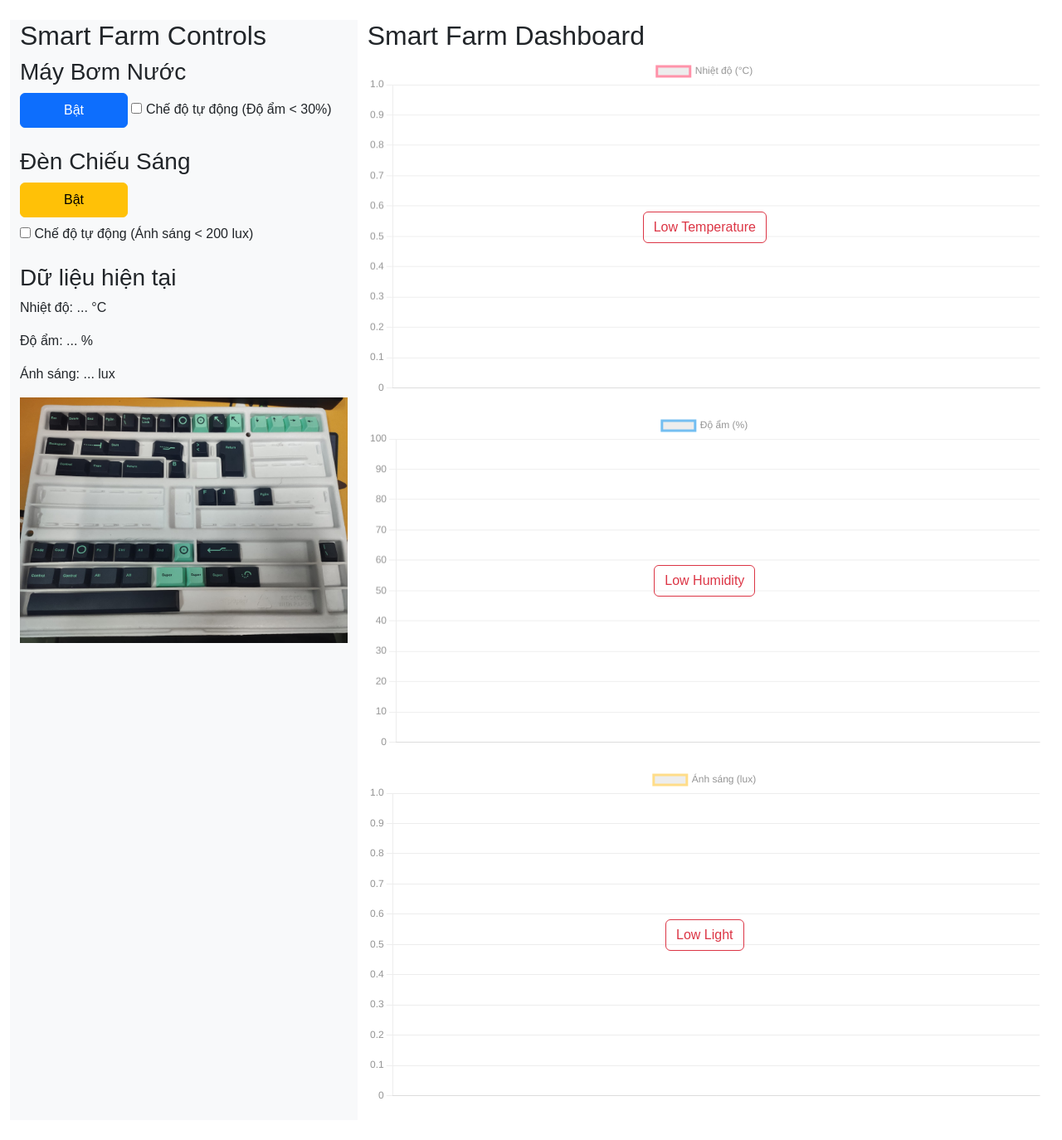
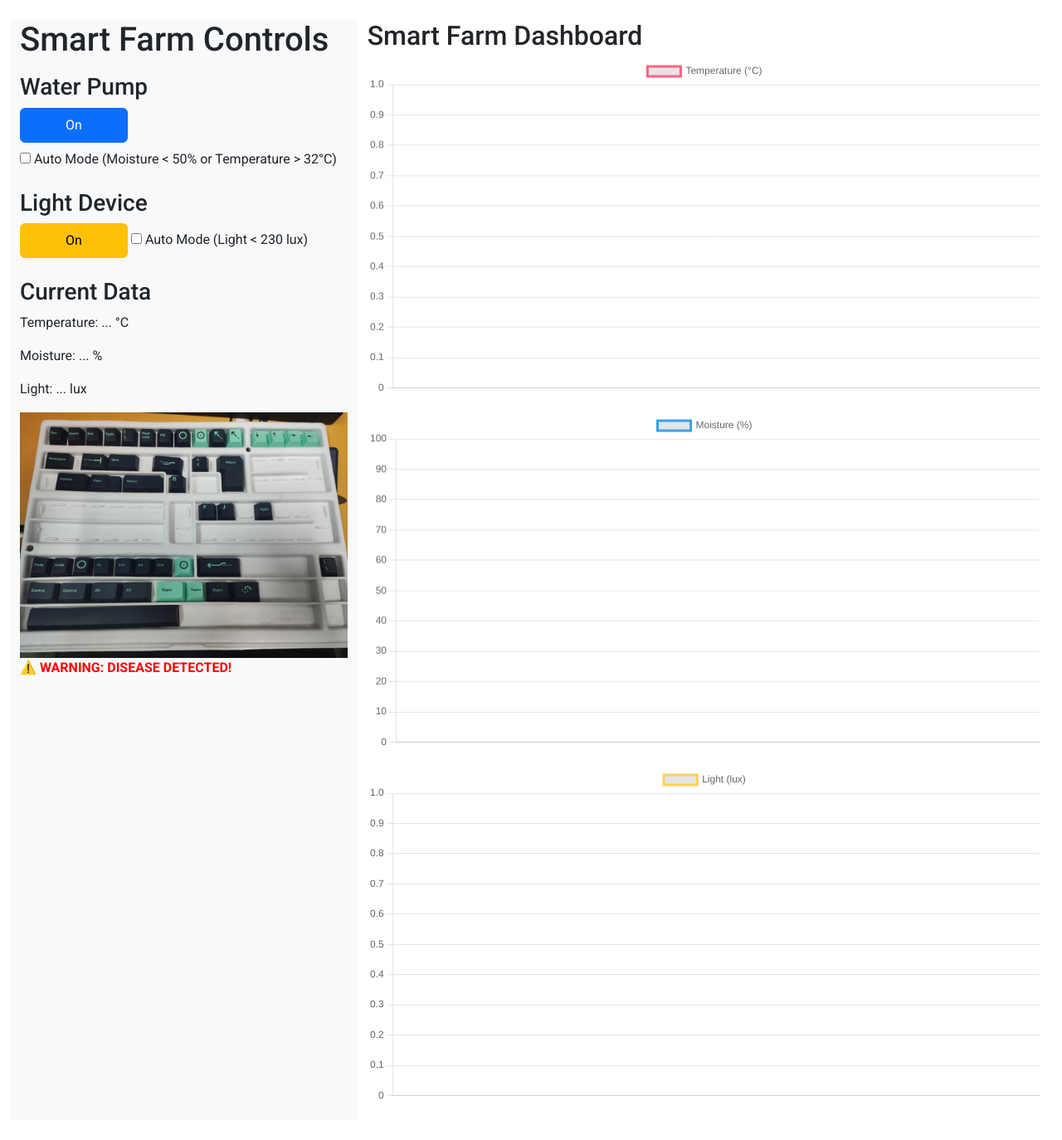
Before and after one commit to khangjhin4444/Smart-Farm, a PHP site: page / in a window 1280 px wide. Shown: the whole page at 83% size. Run offline with PHP 8.4, Linux system fonts and the light colour scheme.

Commit message:
Change language to Eng

```diff
--- a/SmartFarm/index.php
+++ b/SmartFarm/index.php
@@ -5,10 +5,13 @@
     <meta name="viewport" content="width=device-width, initial-scale=1.0">
     <title>Smart Farm Dashboard</title>
     <!-- <script src="https://cdn.tailwindcss.com"></script> -->
+    <link rel="preconnect" href="https://fonts.googleapis.com">
+    <link rel="preconnect" href="https://fonts.gstatic.com" crossorigin>
+    <link href="https://fonts.googleapis.com/css2?family=Roboto:ital,wght@0,100..900;1,100..900&display=swap" rel="stylesheet">
     <link href="https://cdn.jsdelivr.net/npm/bootstrap@5.3.5/dist/css/bootstrap.min.css" rel="stylesheet" integrity="sha384-SgOJa3DmI69IUzQ2PVdRZhwQ+dy64/BUtbMJw1MZ8t5HZApcHrRKUc4W0kG879m7" crossorigin="anonymous">
     <script src="https://cdn.jsdelivr.net/npm/chart.js"></script>
     <style>
-        body { font-family: 'Arial', sans-serif; }
+        body { font-family: Roboto, sans-serif; }
         .container { display: flex; height: 100vh; }
         .left-panel { width: 30%; padding: 20px; background-color: #f3f4f6; }
         .right-panel { width: 70%; padding: 20px; }
@@ -20,40 +23,40 @@
     <div class="container-fluid p-4">
         <div class="row">
             <div class="col-4 bg-light">
-                <h2 class=" mb-6">Smart Farm Controls</h2>
+                <h1 class=" mb-3">Smart Farm Controls</h1>
 
                 <!-- Watering Control -->
                 <div class="mb-4">
-                    <h3 class="text-lg font-semibold">Máy Bơm Nước</h3>
-                    <button id="waterBtn" onclick="controlDevice('water')" class="btn btn-primary px-4 py-2 rounded on" style="width: 130px;">Bật</button>
+                    <h3 class="text-lg font-semibold">Water Pump</h3>
+                    <button id="waterBtn" onclick="controlDevice('water')" class="btn btn-primary px-4 py-2 rounded on" style="width: 130px;">On</button>
                     <label class="flex items-center mt-2">
                         <input type="checkbox" id="autoWater" onchange="toggleAuto('water')" class="mr-2">
-                        Chế độ tự động (Độ ẩm < 30%)
+                        Auto Mode (Moisture < 50% or Temperature > 32°C)
                     </label>
                 </div>
 
                 <!-- Lighting Control -->
                 <div class="mb-4">
-                    <h3 class="text-lg font-semibold">Đèn Chiếu Sáng</h3>
-                    <button id="lightBtn" onclick="controlDevice('light')" class="btn btn-warning px-4 py-2 rounded on" style="width: 130px;">Bật</button>
+                    <h3 class="text-lg font-semibold">Light Device</h3>
+                    <button id="lightBtn" onclick="controlDevice('light')" class="btn btn-warning px-4 py-2 rounded on" style="width: 130px;">On</button>
                     <label class="flex items-center mt-2">
                         <input type="checkbox" id="autoLight" onchange="toggleAuto('light')" class="mr-2">
-                        Chế độ tự động (Ánh sáng < 200 lux)
+                        Auto Mode (Light < 230 lux)
                     </label>
                 </div>
 
                 <!-- Current Sensor Data -->
                 <div id="sensorData" class="mt-6">
-                    <h3 class="text-lg font-semibold">Dữ liệu hiện tại</h3>
-                    <p>Nhiệt độ: <span id="temp">...</span> °C</p>
-                    <p>Độ ẩm: <span id="humidity">...</span> %</p>
-                    <p>Ánh sáng: <span id="light">...</span> lux</p>
+                    <h3 class="text-lg font-semibold">Current Data</h3>
+                    <p>Temperature: <span id="temp">...</span> °C</p>
+                    <p>Moisture: <span id="humidity">...</span> %</p>
+                    <p>Light: <span id="light">...</span> lux</p>
                 </div>
 
                 <div class="mt-6 ">
                     <img class="img-fluid liveImage" src="" alt="" srcset="">
                     <div id="alertBox" style="color: red; font-weight: bold; display: none;">
-                    ⚠️ CẢNH BÁO: Phát hiện bệnh!
+                    ⚠️ WARNING: DISEASE DETECTED!
                     </div>
                 </div>
             </div>
@@ -61,21 +64,21 @@
                 <h2 class="mb-6">Smart Farm Dashboard</h2>
                 <div class="chart-container position-relative">
                     <canvas id="tempChart"></canvas>
-                    <div class="tempOverlay">
+                    <!-- <div class="tempOverlay">
                         <button class="btn btn-outline-danger">Low Temperature</button>
-                    </div>
+                    </div> -->
                 </div>
                 <div class="chart-container position-relative">
                     <canvas id="humidityChart"></canvas>
-                    <div class="humidityOverlay">
+                    <!-- <div class="humidityOverlay">
                         <button class="btn btn-outline-danger">Low Humidity</button>
-                    </div>
+                    </div> -->
                 </div>
                 <div class="chart-container position-relative">
                     <canvas id="lightChart"></canvas>
-                    <div class="lightOverlay">
+                    <!-- <div class="lightOverlay">
                         <button class="btn btn-outline-danger">Low Light</button>
-                    </div>
+                    </div> -->
                 </div>
             </div>
         </div>
@@ -89,7 +92,7 @@
             data: {
                 labels: [],
                 datasets: [{
-                    label: 'Nhiệt độ (°C)',
+                    label: 'Temperature (°C)',
                     data: [],
                     borderColor: 'rgba(255, 99, 132, 1)',
                     fill: false
@@ -103,7 +106,7 @@
             data: {
                 labels: [],
                 datasets: [{
-                    label: 'Độ ẩm (%)',
+                    label: 'Moisture (%)',
                     data: [],
                     borderColor: 'rgba(54, 162, 235, 1)',
                     fill: false
@@ -117,7 +120,7 @@
             data: {
                 labels: [],
                 datasets: [{
-                    label: 'Ánh sáng (lux)',
+                    label: 'Light (lux)',
                     data: [],
                     borderColor: 'rgba(255, 206, 86, 1)',
                     fill: false
@@ -135,21 +138,21 @@
                     document.getElementById('temp').textContent = data.temp;
                     document.getElementById('humidity').textContent = data.humidity;
                     document.getElementById('light').textContent = data.light;
-                    if (data.temp < 15) {
-                        document.querySelector('.tempOverlay').style.display = 'flex';
-                    } else {
-                        document.querySelector('.tempOverlay').style.display = 'none';
-                    }
-                    if (data.humidity < 50) {
-                        document.querySelector('.humidityOverlay').style.display = 'flex';
-                    } else {
-                        document.querySelector('.humidityOverlay').style.display = 'none';
-                    }
-                    if (data.light < 10000) {
-                        document.querySelector('.lightOverlay').style.display = 'flex';
-                    } else {
-                        document.querySelector('.lightOverlay').style.display = 'none';
-                    }
+                    // if (data.temp < 15) {
+                    //     document.querySelector('.tempOverlay').style.display = 'flex';
+                    // } else {
+                    //     document.querySelector('.tempOverlay').style.display = 'none';
+                    // }
+                    // if (data.humidity < 50) {
+                    //     document.querySelector('.humidityOverlay').style.display = 'flex';
+                    // } else {
+                    //     document.querySelector('.humidityOverlay').style.display = 'none';
+                    // }
+                    // if (data.light < 10000) {
+                    //     document.querySelector('.lightOverlay').style.display = 'flex';
+                    // } else {
+                    //     document.querySelector('.lightOverlay').style.display = 'none';
+                    // }
                     // Update charts
                     const time = new Date().toLocaleTimeString();
                     tempChart.data.labels.push(time);
@@ -211,12 +214,12 @@
                     if (btn.classList.contains('on')) {
                         btn.classList.remove('on');
                         btn.classList.add('off');
-                        btn.textContent = `Tắt`;
+                        btn.textContent = `Off`;
 
                     } else {
                         btn.classList.remove('off');
                         btn.classList.add('on');
-                        btn.textContent = `Bật`;
+                        btn.textContent = `On`;
                     }
                     fetch('control_device.php', {
                         method: 'POST',
```
Also changed, not shown: SmartFarm/images/disease.jpg (renamed from SmartFarm/images/normal.jpg).
